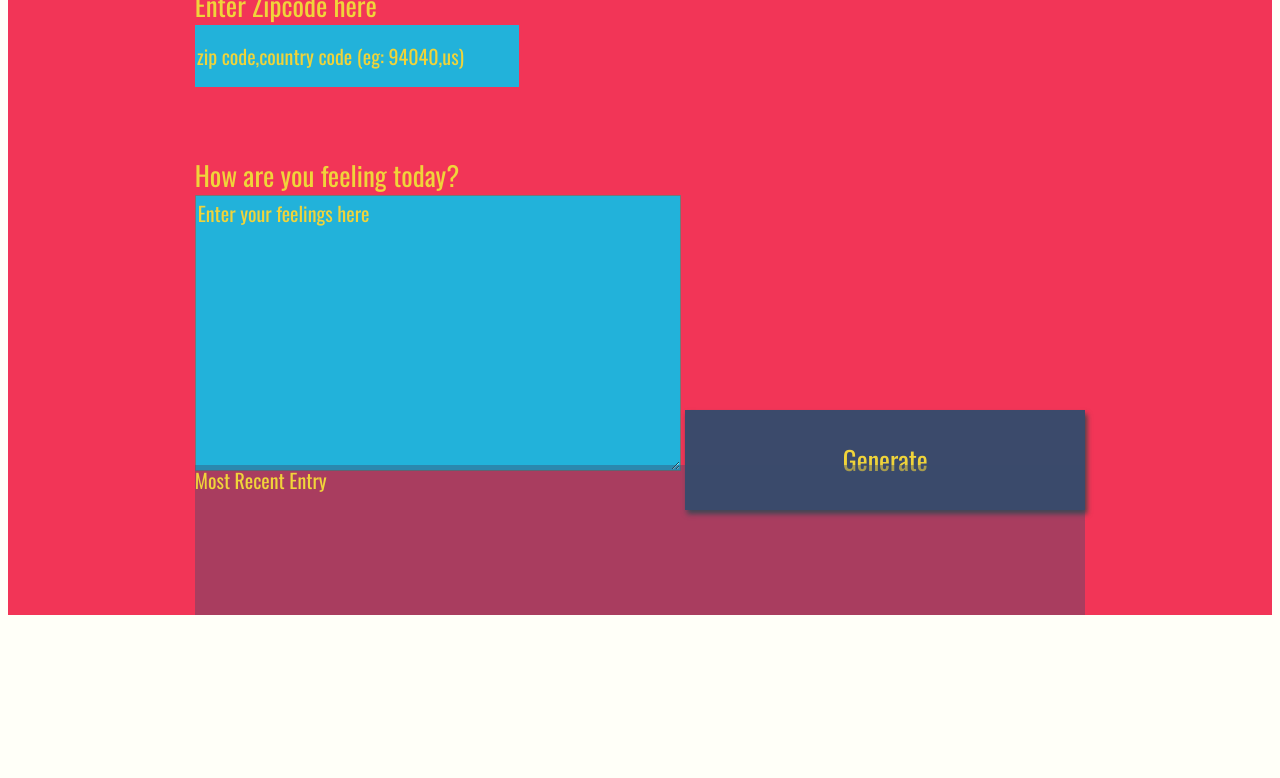
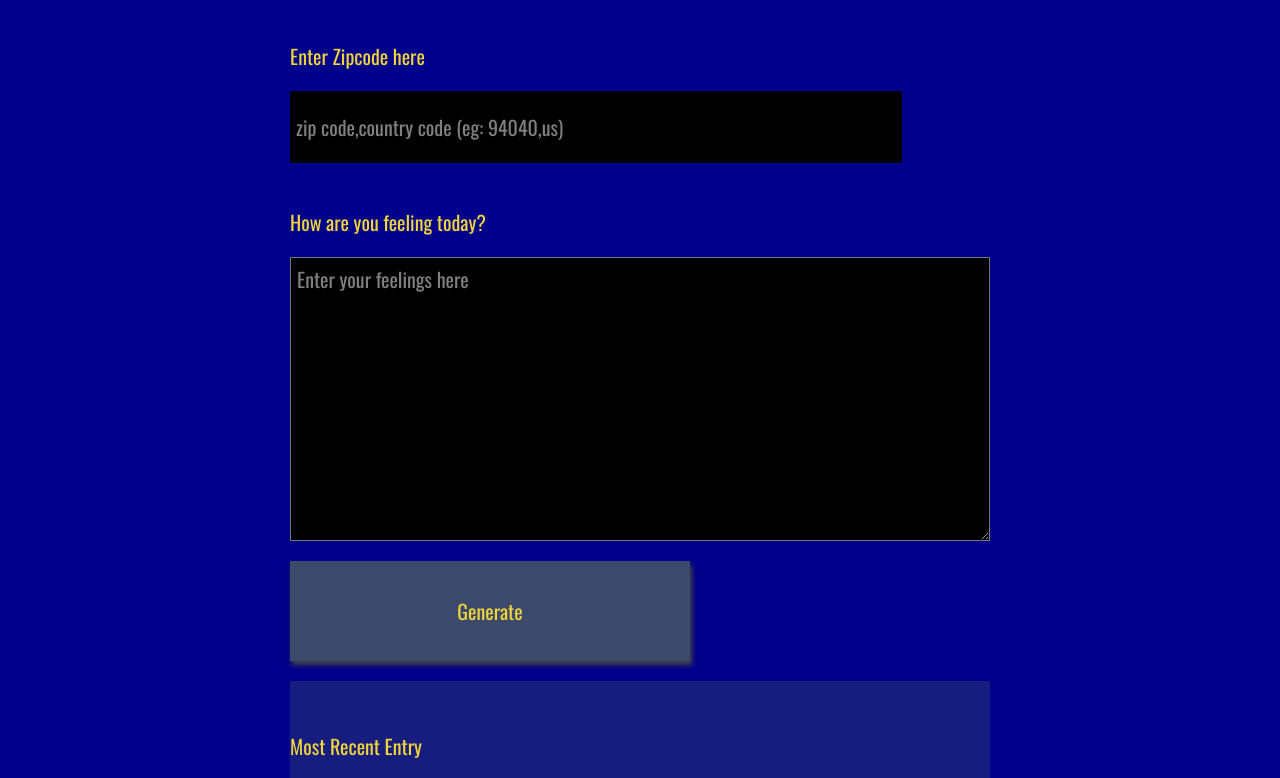
Before and after one commit to mostafayahia/WeatherJournalApp, a plain HTML site: page website/index.html in a window 1280 px wide. Shown: the part 193-971 px from the top of the page. Before the commit the page ends 816 px from the top, so only its background shows below. Drawn offline with nearby package versions, Linux system fonts and the light colour scheme; a web font is replaced by a local one.

Commit message:
refactor: make our style for index.html page

```diff
--- a/website/style.css
+++ b/website/style.css
@@ -1,23 +1,34 @@
 body{
-    background: #fffff8;
+    background: darkblue;
     font-family: -apple-system, BlinkMacSystemFont, sans-serif;
+    margin: 0;
 }
 
 #app{
     display: grid;
     grid-auto-rows: minmax(150px, auto);
-    /* grid-template-columns:  */
-    height:100vh;
-    background: #f23557;
+    grid-auto-columns: 100%;
+    height: auto;
     color: #f0d43a;
     justify-content: center;
     grid-gap: 1em;
     font-size: 20px;
     font-family: 'Oswald', sans-serif;
+    padding: 2em;
 }
 
 .holder{
+    display: flex;
+    flex-direction: column;
+    align-items: left;
+    justify-content: center;
+    width: 700px;
+    margin: 0 auto;
+}
 
+.holder * {
+    margin-top: 1em;
+    font-size: 1em;
 }
 
 .entry{
@@ -41,7 +52,7 @@ body{
 }
 
 .headline {
-
+    font-size: 3em;
 }
 .title{
 
@@ -56,12 +67,13 @@ label{
 input{
     display:block;
     height: 60px;
-    width: 320px;
-    background:#22b2da;
+    width: 600px;
+    background:black;
     color: #f0d43a;
     font-size: 20px;
     font-family: 'Oswald', sans-serif;
     border: none;
+    padding: 0.3em;
 }
 
 button{
@@ -79,10 +91,11 @@ h1{
 }
 
 textarea{
-    background:#22b2da;
+    background:black;
     color: #f0d43a;
     font-size: 20px;
     font-family: 'Oswald', sans-serif;
+    padding: 0.3em;
 }
 /* Reset style for HTML element on active to have no border*/
 input:focus,
@@ -93,19 +106,19 @@ button:focus {
 }
 /* Style for Placeholder Text*/
 ::placeholder { /* Firefox, Chrome, Opera */
-    color: #f0d43a;
+    color: gray;
     font-family: 'Oswald', sans-serif;
 
 }
 
 :-ms-input-placeholder { /* Internet Explorer 10-11 */
-    color: #f0d43a;
+    color: gray;
     font-family: 'Oswald', sans-serif;
 
 }
 
 ::-ms-input-placeholder { /* Microsoft Edge */
-    color: #f0d43a;
+    color: gray;
     font-family: 'Oswald', sans-serif;
 
 }
```
